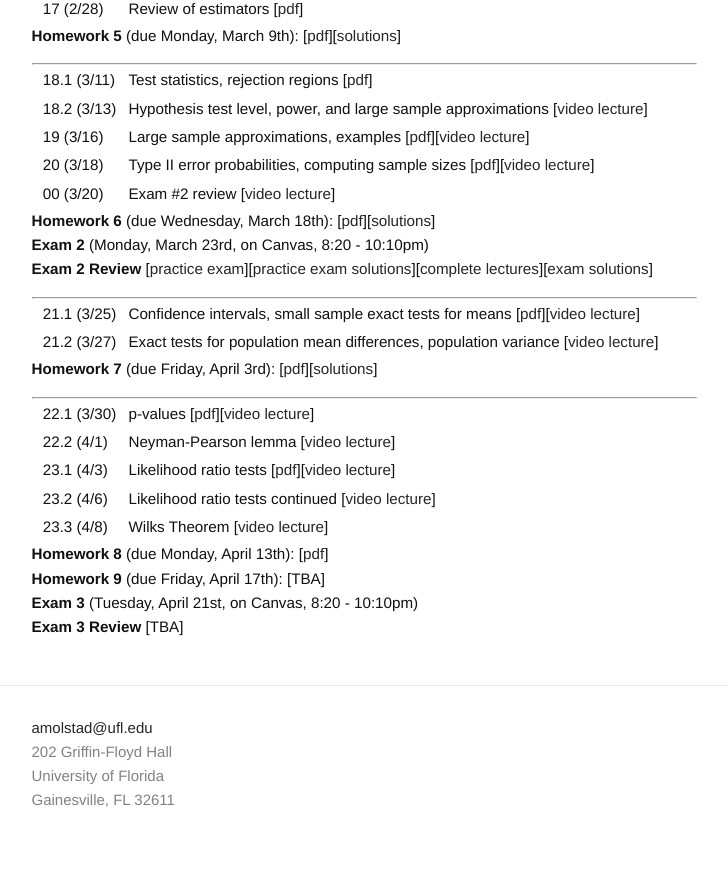
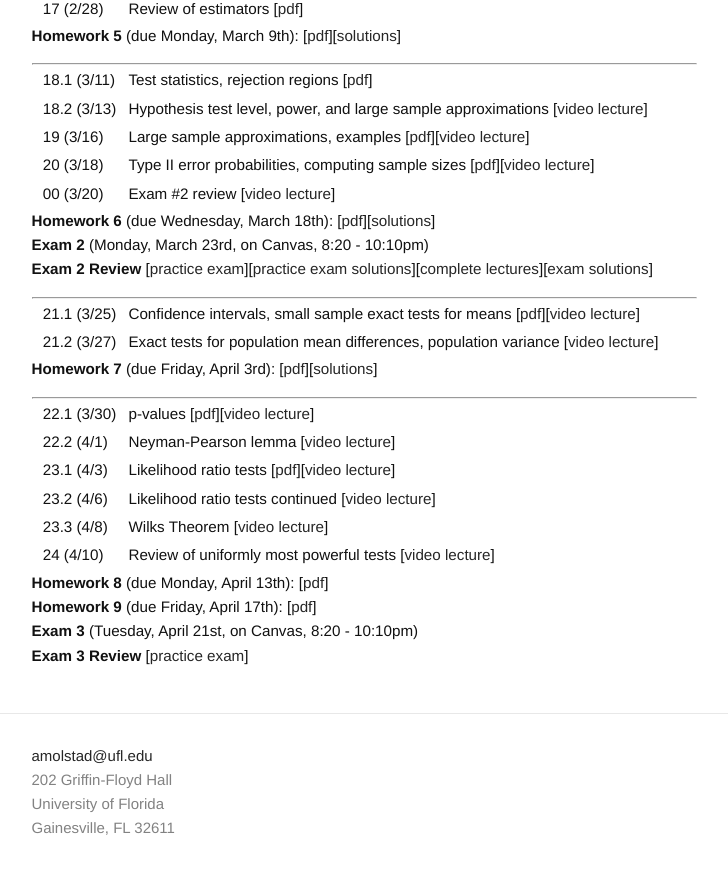
Before and after one commit to ajmolstad/ajmolstad.github.io, a Jekyll site: the page built from S20_STA4322.md, in a window 1280 px wide and 900 px high, scrolled down 1138 px. Shown: the top 874 px of the window, without its empty margins (276-1004 px from the left). Built offline with Jekyll 4.4.1, drawn with Linux system fonts in a browser that asks for light colours.

Commit message:
Update all

```diff
--- a/S20_STA4322.md
+++ b/S20_STA4322.md
@@ -89,8 +89,9 @@ Note that you must be logged into your UFL eLearning account to access course no
 || 23.1 (4/3) || Likelihood ratio tests [[pdf](https://ufl.instructure.com/courses/394927/files/49240380/download?wrap=1)][[video lecture](https://ufl.instructure.com/courses/394927/files/49324936/download?wrap=1)] ||
 || 23.2 (4/6) || Likelihood ratio tests continued [[video lecture](https://ufl.instructure.com/courses/394927/files/49324936/download?wrap=1)] ||
 || 23.3 (4/8) || Wilks Theorem [[video lecture](https://ufl.instructure.com/courses/394927/files/49383182/download?wrap=1)] ||
+|| 24 (4/10) ||Review of uniformly most powerful tests [[video lecture](https://ufl.instructure.com/courses/394927/files/49488594/download?wrap=1)] ||
 
 **Homework 8** (due Monday, April 13th): [[pdf](/docs/STA4322_S20_Homework8.pdf)]
-**Homework 9** (due Friday, April 17th): [TBA]
+**Homework 9** (due Friday, April 17th): [[pdf](/docs/STA4322_S20_Homework9.pdf)]
 **Exam 3** (Tuesday, April 21st, on Canvas, 8:20 - 10:10pm)
-**Exam 3 Review** [TBA]
+**Exam 3 Review** [[practice exam](https://ufl.instructure.com/courses/394927/files/49488615/download?wrap=1)]
```
Also changed, not shown: 2 other files.
